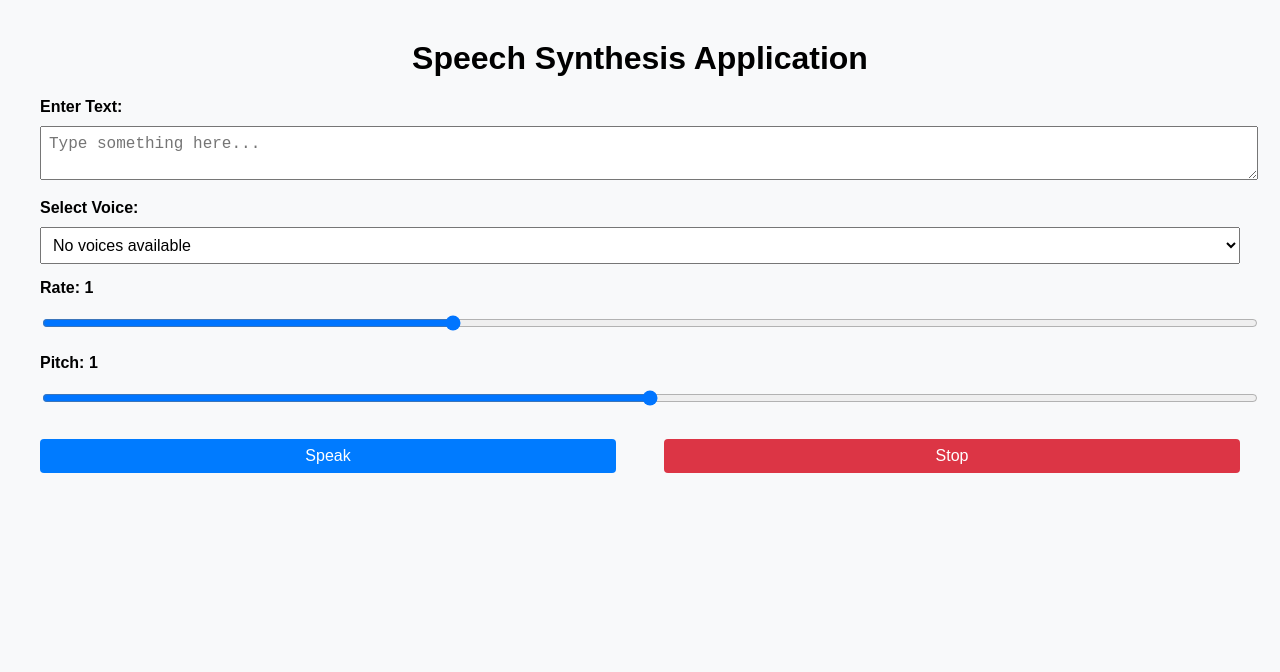
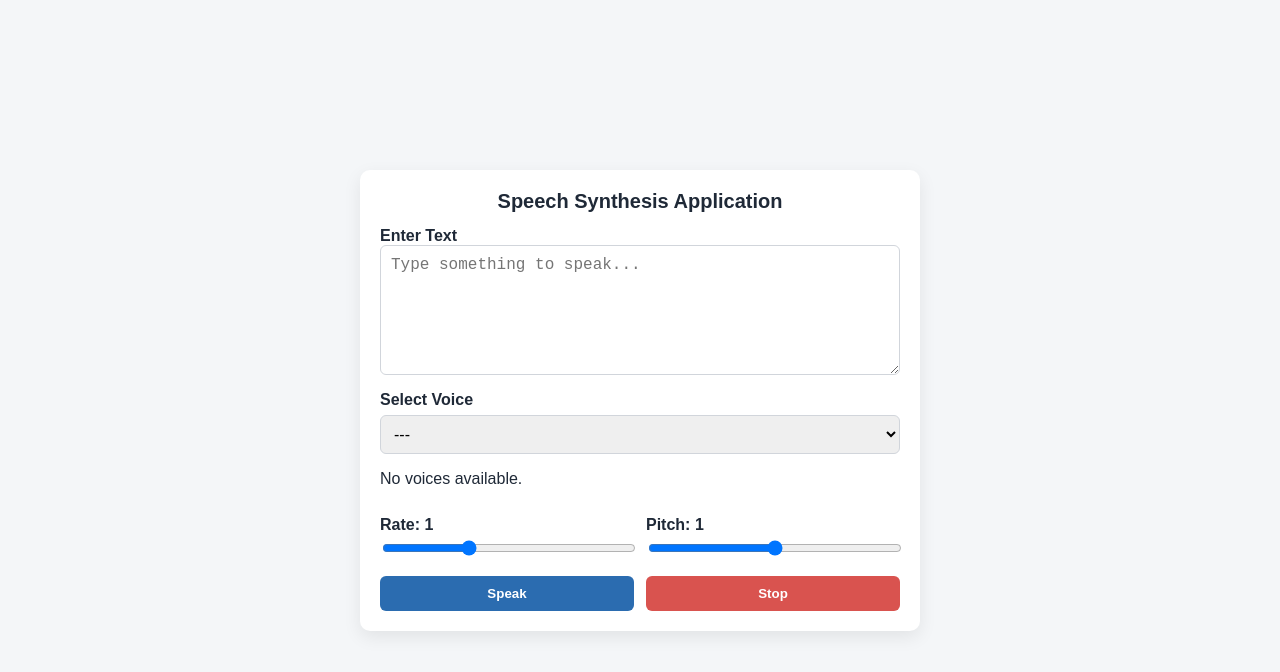
Before and after one commit to acciojob/Speech-Synthesis-nithinreddy-ctrl, a website: page main.html in a window 1280 px wide. Drawn offline with Linux system fonts and the light colour scheme.

Commit message:
created a submission

```diff
--- a/main.html
+++ b/main.html
@@ -1,144 +1,39 @@
 <!DOCTYPE html>
 <html lang="en">
 <head>
-  <meta charset="UTF-8">
+  <meta charset="utf-8" />
+  <meta name="viewport" content="width=device-width,initial-scale=1" />
   <title>Speech Synthesis Application</title>
-  <style>
-    body {
-      font-family: Arial, sans-serif;
-      margin: 40px;
-      background-color: #f8f9fa;
-    }
-    h1 {
-      text-align: center;
-    }
-    textarea, select, input, button {
-      width: 100%;
-      margin-top: 10px;
-      margin-bottom: 15px;
-      padding: 8px;
-      font-size: 1rem;
-    }
-    label {
-      font-weight: bold;
-    }
-    .controls {
-      display: flex;
-      justify-content: space-between;
-    }
-    button {
-      width: 48%;
-      background-color: #007bff;
-      color: white;
-      border: none;
-      border-radius: 4px;
-      cursor: pointer;
-    }
-    button:hover {
-      background-color: #0056b3;
-    }
-    #stop {
-      background-color: #dc3545;
-    }
-    #stop:hover {
-      background-color: #c82333;
-    }
-  </style>
+  <link rel="stylesheet" href="styles.css" />
 </head>
 <body>
+  <main class="app">
+    <h1>Speech Synthesis Application</h1>
 
-  <h1>Speech Synthesis Application</h1>
+    <label for="text-input">Enter Text</label>
+    <textarea id="text-input" placeholder="Type something to speak..." rows="6"></textarea>
 
-  <label for="text-input">Enter Text:</label>
-  <textarea id="text-input" placeholder="Type something here..."></textarea>
+    <label for="voice-select">Select Voice</label>
+    <select id="voice-select" aria-label="Voices"></select>
+    <p id="no-voices-msg" class="hidden">No voices available in this browser.</p>
 
-  <label for="voice-select">Select Voice:</label>
-  <select id="voice-select"></select>
+    <div class="slider-row">
+      <div class="slider-item">
+        <label for="rate">Rate: <span id="rate-value">1</span></label>
+        <input id="rate" type="range" min="0.5" max="2" step="0.1" value="1" />
+      </div>
+      <div class="slider-item">
+        <label for="pitch">Pitch: <span id="pitch-value">1</span></label>
+        <input id="pitch" type="range" min="0" max="2" step="0.1" value="1" />
+      </div>
+    </div>
 
-  <label for="rate">Rate: <span id="rate-value">1</span></label>
-  <input type="range" id="rate" min="0.5" max="2" step="0.1" value="1">
+    <div class="controls">
+      <button id="speak" class="btn">Speak</button>
+      <button id="stop" class="btn stop-btn">Stop</button>
+    </div>
+  </main>
 
-  <label for="pitch">Pitch: <span id="pitch-value">1</span></label>
-  <input type="range" id="pitch" min="0" max="2" step="0.1" value="1">
-
-  <div class="controls">
-    <button id="speak">Speak</button>
-    <button id="stop">Stop</button>
-  </div>
-
-  <script>
-    const synth = window.speechSynthesis;
-    const textInput = document.getElementById("text-input");
-    const voiceSelect = document.getElementById("voice-select");
-    const rate = document.getElementById("rate");
-    const pitch = document.getElementById("pitch");
-    const rateValue = document.getElementById("rate-value");
-    const pitchValue = document.getElementById("pitch-value");
-    const speakButton = document.getElementById("speak");
-    const stopButton = document.getElementById("stop");
-
-    let voices = [];
-
-    function populateVoices() {
-      voices = synth.getVoices();
-      voiceSelect.innerHTML = "";
-      if (voices.length === 0) {
-        const option = document.createElement("option");
-        option.textContent = "No voices available";
-        voiceSelect.appendChild(option);
-        return;
-      }
-      voices.forEach(voice => {
-        const option = document.createElement("option");
-        option.textContent = `${voice.name} (${voice.lang})`;
-        option.value = voice.name;
-        voiceSelect.appendChild(option);
-      });
-    }
-
-    populateVoices();
-    if (typeof speechSynthesis !== "undefined" && speechSynthesis.onvoiceschanged !== undefined) {
-      speechSynthesis.onvoiceschanged = populateVoices;
-    }
-
-    function speakText() {
-      if (synth.speaking) {
-        synth.cancel(); // Stop any ongoing speech
-      }
-
-      const text = textInput.value.trim();
-      if (text === "") {
-        alert("Please enter text before speaking!");
-        return;
-      }
-
-      const utterance = new SpeechSynthesisUtterance(text);
-      const selectedVoice = voices.find(v => v.name === voiceSelect.value);
-      if (selectedVoice) utterance.voice = selectedVoice;
-
-      utterance.rate = parseFloat(rate.value);
-      utterance.pitch = parseFloat(pitch.value);
-
-      synth.speak(utterance);
-    }
-
-    function stopSpeaking() {
-      if (synth.speaking) synth.cancel();
-    }
-
-    // Event Listeners
-    speakButton.addEventListener("click", speakText);
-    stopButton.addEventListener("click", stopSpeaking);
-
-    rate.addEventListener("input", () => rateValue.textContent = rate.value);
-    pitch.addEventListener("input", () => pitchValue.textContent = pitch.value);
-
-    voiceSelect.addEventListener("change", () => {
-      if (synth.speaking) {
-        stopSpeaking();
-        speakText();
-      }
-    });
-  </script>
+  <script src="script.js"></script>
 </body>
 </html>
--- /dev/null
+++ b/script.js
@@ -0,0 +1,182 @@
+// script.js - Speech Synthesis app (separate file for testing)
+(function () {
+  // DOM elements required by tests (IDs must match)
+  const textInput = document.getElementById('text-input');
+  const voiceSelect = document.getElementById('voice-select');
+  const noVoicesMsg = document.getElementById('no-voices-msg');
+  const rate = document.getElementById('rate');
+  const pitch = document.getElementById('pitch');
+  const rateValue = document.getElementById('rate-value');
+  const pitchValue = document.getElementById('pitch-value');
+  const speakBtn = document.getElementById('speak');
+  const stopBtn = document.getElementById('stop');
+
+  if (!window.speechSynthesis) {
+    // Browser doesn't support speechSynthesis — show message and disable controls
+    voiceSelect.innerHTML = '';
+    noVoicesMsg.textContent = 'Speech Synthesis not supported in this browser.';
+    noVoicesMsg.classList.remove('hidden');
+    speakBtn.disabled = true;
+    stopBtn.disabled = true;
+    rate.disabled = true;
+    pitch.disabled = true;
+    return;
+  }
+
+  let voices = [];
+  let currentUtterance = null;
+
+  function updateSliderLabels() {
+    rateValue.textContent = rate.value;
+    pitchValue.textContent = pitch.value;
+  }
+  updateSliderLabels();
+
+  // Populate voice list with identifiable option attributes so tests can check them
+  function populateVoices() {
+    voices = window.speechSynthesis.getVoices() || [];
+    voiceSelect.innerHTML = '';
+
+    if (!voices || voices.length === 0) {
+      noVoicesMsg.classList.remove('hidden');
+      noVoicesMsg.textContent = 'No voices available.';
+      // still keep an empty option so tests find the select element but with no usable voices
+      const o = document.createElement('option');
+      o.textContent = '---';
+      o.value = '';
+      voiceSelect.appendChild(o);
+      return;
+    }
+
+    noVoicesMsg.classList.add('hidden');
+
+    voices.forEach((v, idx) => {
+      const option = document.createElement('option');
+      option.textContent = `${v.name} (${v.lang})`;
+      // Use index as value to keep it deterministic across environments
+      option.value = String(idx);
+      // Add data attributes for tests to inspect language/name
+      option.setAttribute('data-name', v.name);
+      option.setAttribute('data-lang', v.lang);
+      voiceSelect.appendChild(option);
+    });
+
+    // default to first voice if nothing selected
+    if (!voiceSelect.value && voiceSelect.options.length > 0) {
+      voiceSelect.selectedIndex = 0;
+    }
+  }
+
+  // Some browsers load voices asynchronously
+  populateVoices();
+  if (typeof speechSynthesis.onvoiceschanged !== 'undefined') {
+    speechSynthesis.onvoiceschanged = populateVoices;
+  }
+
+  function createUtterance(text) {
+    const utt = new SpeechSynthesisUtterance(text);
+    const idx = voiceSelect.value;
+    if (idx !== '' && voices[Number(idx)]) {
+      utt.voice = voices[Number(idx)];
+    }
+    utt.rate = parseFloat(rate.value);
+    utt.pitch = parseFloat(pitch.value);
+
+    // basic event handlers (helpful for tests that watch events)
+    utt.onstart = () => {
+      currentUtterance = utt;
+    };
+    utt.onend = () => {
+      if (currentUtterance === utt) currentUtterance = null;
+    };
+    utt.onerror = () => {
+      // ensure utterance cleared on error
+      if (currentUtterance === utt) currentUtterance = null;
+    };
+    return utt;
+  }
+
+  function speak() {
+    // stop any ongoing speech first (ensures consistent behavior)
+    if (window.speechSynthesis.speaking) {
+      window.speechSynthesis.cancel();
+      currentUtterance = null;
+    }
+
+    const text = textInput.value.trim();
+    if (!text) {
+      // Tests usually expect prevention of empty speak; show alert and do nothing
+      // Use non-blocking UI hint in addition to alert for automated environments
+      alert('Please enter text to speak.');
+      return;
+    }
+
+    if (voices.length === 0) {
+      // If voices not present, show message and don't attempt to speak
+      noVoicesMsg.classList.remove('hidden');
+      noVoicesMsg.textContent = 'No voices available to speak.';
+      return;
+    }
+
+    const utt = createUtterance(text);
+    window.speechSynthesis.speak(utt);
+  }
+
+  function stop() {
+    if (window.speechSynthesis.speaking || currentUtterance) {
+      window.speechSynthesis.cancel();
+      currentUtterance = null;
+    }
+  }
+
+  // Event listeners
+  speakBtn.addEventListener('click', speak);
+  stopBtn.addEventListener('click', stop);
+
+  rate.addEventListener('input', () => {
+    rateValue.textContent = rate.value;
+    // If currently speaking, restart with updated rate (makes slider "dynamic")
+    if (window.speechSynthesis.speaking) {
+      // restart from beginning with new settings
+      const t = textInput.value.trim();
+      if (t) {
+        window.speechSynthesis.cancel();
+        const utt = createUtterance(t);
+        window.speechSynthesis.speak(utt);
+      }
+    }
+  });
+
+  pitch.addEventListener('input', () => {
+    pitchValue.textContent = pitch.value;
+    // If currently speaking, restart with updated pitch
+    if (window.speechSynthesis.speaking) {
+      const t = textInput.value.trim();
+      if (t) {
+        window.speechSynthesis.cancel();
+        const utt = createUtterance(t);
+        window.speechSynthesis.speak(utt);
+      }
+    }
+  });
+
+  // When the user changes voice mid-speech, restart speech with the new voice
+  voiceSelect.addEventListener('change', () => {
+    if (window.speechSynthesis.speaking) {
+      const t = textInput.value.trim();
+      if (t) {
+        window.speechSynthesis.cancel();
+        const utt = createUtterance(t);
+        window.speechSynthesis.speak(utt);
+      }
+    }
+  });
+
+  // Expose some internals for possible test inspection (non-invasive)
+  window.__ttsApp = {
+    getVoices: () => voices.slice(),
+    getCurrentUtterance: () => currentUtterance,
+    isSpeaking: () => window.speechSynthesis.speaking
+  };
+
+})();
--- /dev/null
+++ b/styles.css
@@ -0,0 +1,102 @@
+/* Simple, clear layout so automated tests can find elements reliably */
+:root{
+  --bg: #f4f6f8;
+  --card: #ffffff;
+  --accent: #2b6cb0;
+  --danger: #d9534f;
+  --text: #1f2937;
+}
+
+* { box-sizing: border-box; }
+body {
+  margin: 0;
+  font-family: Arial, Helvetica, sans-serif;
+  background: var(--bg);
+  color: var(--text);
+  display: flex;
+  min-height: 100vh;
+  align-items: center;
+  justify-content: center;
+  padding: 24px;
+}
+
+.app {
+  background: var(--card);
+  width: 560px;
+  max-width: 96%;
+  padding: 20px;
+  border-radius: 10px;
+  box-shadow: 0 6px 18px rgba(0,0,0,0.08);
+}
+
+h1 {
+  margin: 0 0 14px 0;
+  font-size: 1.25rem;
+  text-align: center;
+}
+
+label {
+  display: block;
+  margin-top: 12px;
+  font-weight: 600;
+}
+
+textarea {
+  width: 100%;
+  padding: 10px;
+  border-radius: 6px;
+  border: 1px solid #d1d5db;
+  resize: vertical;
+  font-size: 1rem;
+}
+
+select {
+  width: 100%;
+  padding: 9px;
+  border-radius: 6px;
+  border: 1px solid #d1d5db;
+  font-size: 1rem;
+  margin-top: 6px;
+}
+
+.hidden {
+  display: none;
+}
+
+.slider-row {
+  display: flex;
+  gap: 12px;
+  margin-top: 12px;
+}
+
+.slider-item {
+  flex: 1;
+}
+
+input[type="range"] {
+  width: 100%;
+  margin-top: 6px;
+}
+
+.controls {
+  display: flex;
+  gap: 12px;
+  margin-top: 16px;
+}
+
+.btn {
+  flex: 1;
+  padding: 10px 14px;
+  border: none;
+  border-radius: 6px;
+  font-weight: 700;
+  cursor: pointer;
+  background: var(--accent);
+  color: white;
+}
+
+.stop-btn {
+  background: var(--danger);
+}
+
+.btn:active { transform: translateY(1px); }
```
